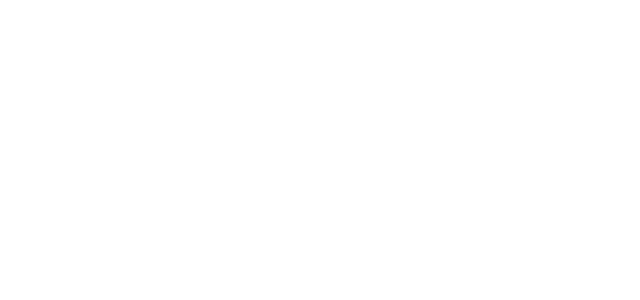
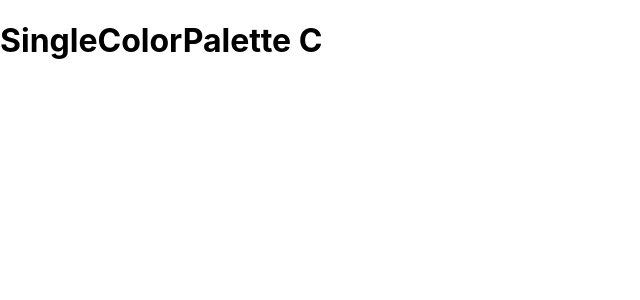
Before and after one commit to pranavmeshram/react-color-app, a React (Create React App) app in the folder colors-app/: page /palette/1/1 in a window 1280 px wide. Shown: the top 300 px of the page, without its empty margins (0-640 px from the left). Built offline with nearby package versions, Linux system fonts and the light colour scheme.

Commit message:
added single color palette and roiute for the same

```diff
--- a/colors-app/src/App.js
+++ b/colors-app/src/App.js
@@ -1,6 +1,8 @@
 import React, { Component } from 'react';
 import Palette from './components/Palette';
 import PaletteList from './components/PaletteList';
+import SingleColorPalette from './components/SingleColorPalette';
+
 import seedColors from './seedColors';
 
 import { generatePallete } from "./colorHelpers";
@@ -19,7 +21,14 @@
   render() {
     return (
       <Switch>
-        <Route exact path="/" render={(routeProps) => <PaletteList palettes={seedColors} {...routeProps} />} />
+        <Route
+          exact
+          path="/"
+          render={(routeProps) => (
+            <PaletteList palettes={seedColors} {...routeProps} />
+          )}
+        />
+
         <Route
           exact
           path="/palette/:id"
@@ -29,6 +38,12 @@
             )}
             />
           )}
+        />
+
+        <Route
+          exact
+          path="/palette/:paletteId/:colorID"
+          render={() => <SingleColorPalette />}
         />
       </Switch>
 
--- a/colors-app/src/components/ColorBox.js
+++ b/colors-app/src/components/ColorBox.js
@@ -1,5 +1,6 @@
 import React, { Component } from 'react';
 import './styles/ColorBox.css';
+import { Link } from "react-router-dom";
 import { CopyToClipboard } from 'react-copy-to-clipboard';
 
 export default class ColorBox extends Component {
@@ -18,7 +19,7 @@
     }
 
     render() {
-        const { name, background } = this.props;
+        const { name, background, paletteId, id, moreUrl } = this.props;
         const { copied } = this.state;
         return (
             <CopyToClipboard text={background} onCopy={this.changeCopyState}>
@@ -40,9 +41,12 @@
 
                         <button className="copy-button">Copy</button>
                     </div>
-                    <span className="see-more">More</span>
+                    {/* <Link to={`/palette/${paletteId}/${id}`} onClick={e => e.stopPropagation()}> */}
+                    <Link to={moreUrl} onClick={e => e.stopPropagation()}>
+                        <span className="see-more">More</span>
+                    </Link>
                 </div>
-            </CopyToClipboard>
+            </CopyToClipboard >
         )
     };
 }
--- a/colors-app/src/components/Palette.js
+++ b/colors-app/src/components/Palette.js
@@ -24,11 +24,20 @@
     }
 
     render() {
-        const { colors, palleteName, emoji } = this.props.palette;
+        const { colors, palleteName, emoji, id } = this.props.palette;
         const { level, format } = this.state;
 
         const colorBoxes = colors[level].map(color => (
-            <ColorBox background={color[format]} name={color.name} key={color.id} />
+            <ColorBox
+                background={color[format]}
+                name={color.name}
+                key={color.id}
+
+                // id={color.id}            // we could pass individual attributes and construct url in the link tag
+                // paletteId={id}
+
+                moreUrl={`/palette/${id}/${color.id}`}   // or we can simiply pass the constructed url in props
+            />
         ));
 
         return (
--- /dev/null
+++ b/colors-app/src/components/SingleColorPalette.js
@@ -0,0 +1,13 @@
+import React, { Component } from 'react'
+
+export class SingleColorPalette extends Component {
+    render() {
+        return (
+            <div>
+                <h1>SingleColorPalette C</h1>
+            </div>
+        )
+    }
+}
+
+export default SingleColorPalette;
```
